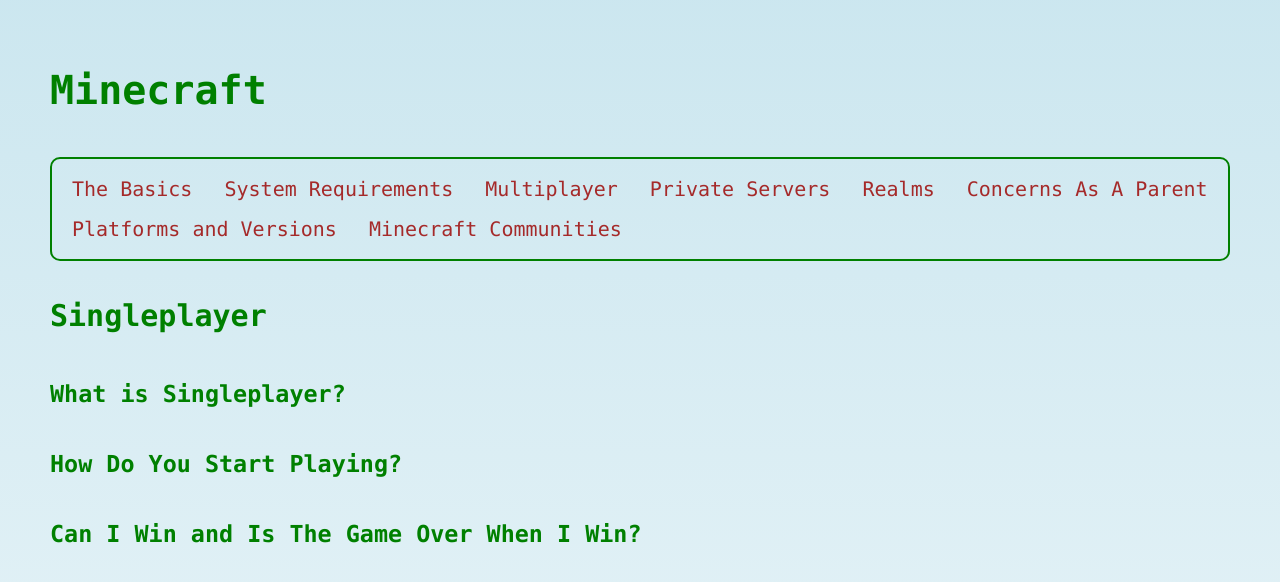
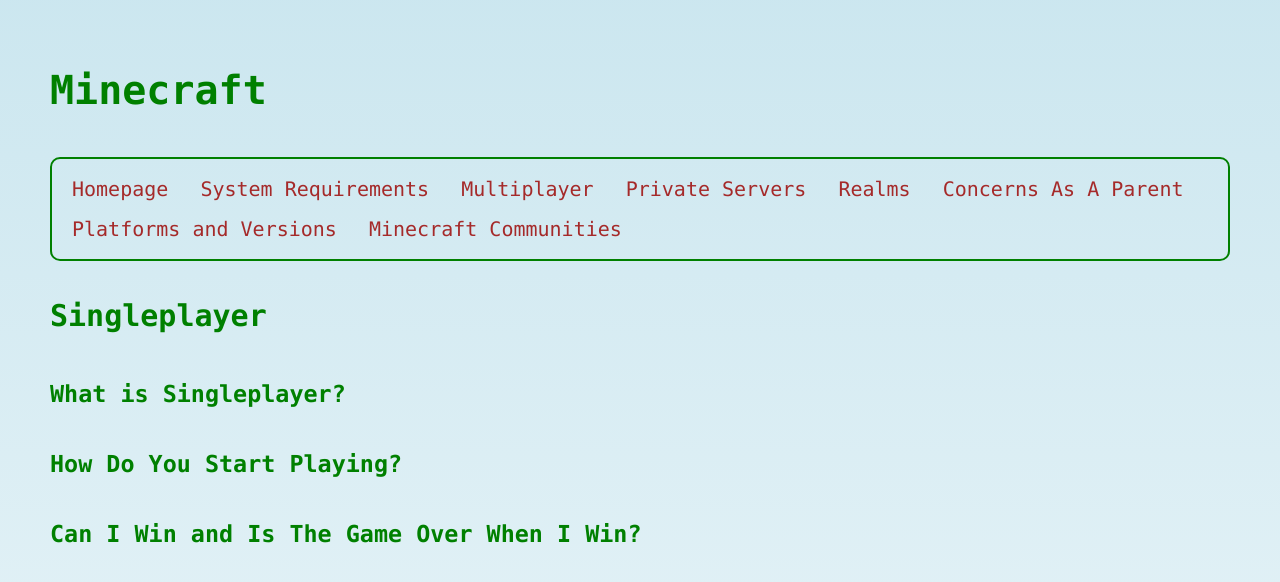
Before and after one commit to HelpThePoorMC/Minecraft, a plain HTML site: page Singleplayer.html in a window 1280 px wide. Drawn offline with Linux system fonts and the light colour scheme.

Commit message:
Update Singleplayer.html

```diff
--- a/Singleplayer.html
+++ b/Singleplayer.html
@@ -13,7 +13,7 @@ Minecraft
 <nav>
 <ul>
 <li>
-<a href="index.html">The Basics</a>
+<a href="index.html">Homepage</a>
 </li>
 <li>
 <a href="SystemRequirements.html">System Requirements</a>
```
